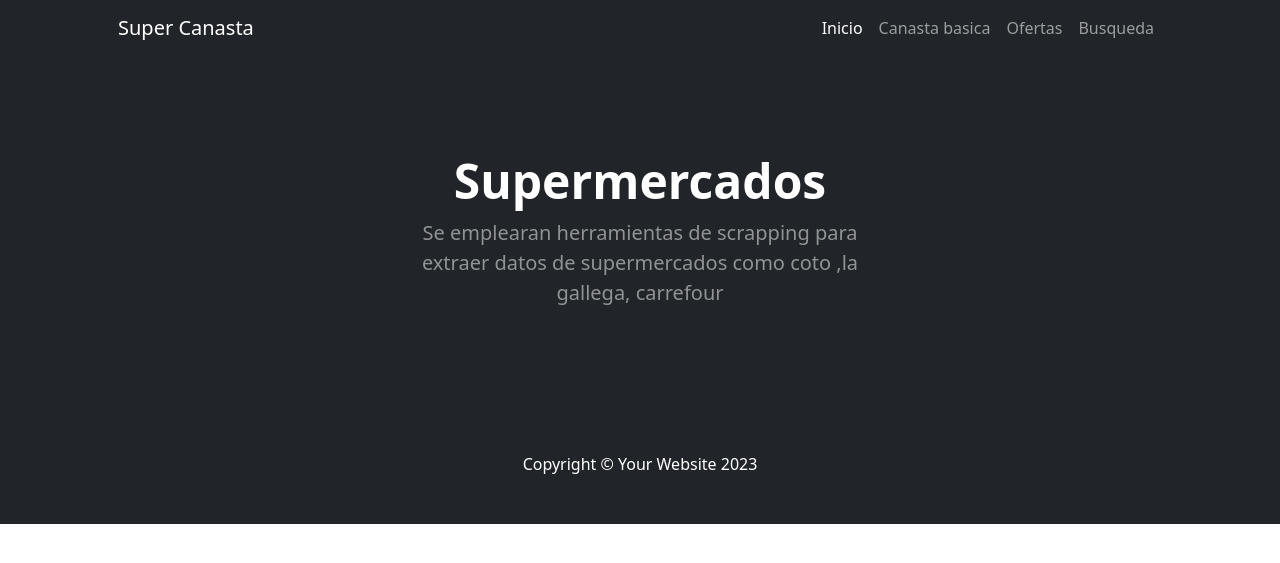
After one commit to JuliStriglio/Soporte, a Django app: page /supermercados/ in a window 1280 px wide. The commit adds this page. Shown: the top 563 px of the page. Run offline with Django 5.2, Linux system fonts and the light colour scheme; some libraries are stand-ins or nearby versions.

Commit message:
supermercados

```diff
--- a/superCanasta/superCanasta/templates/compartidos/base.html
+++ b/superCanasta/superCanasta/templates/compartidos/base.html
@@ -31,7 +31,7 @@
                 <div class="collapse navbar-collapse" id="navbarSupportedContent">
                     <ul class="navbar-nav ms-auto mb-2 mb-lg-0">
                         <li class="nav-item"><a class="nav-link active" aria-current="page" href="#!">Inicio</a></li>
-                        <li class="nav-item"><a class="nav-link" href="#!">Canasta basica</a></li>
+                        <li class="nav-item"><a class="nav-link" href={% url "supermercados" %}>Canasta basica</a></li>
                         <li class="nav-item"><a class="nav-link" href="#!">Ofertas</a></li>
                         <li class="nav-item"><a class="nav-link" href="#!">Busqueda</a></li>
                     </ul>
--- /dev/null
+++ b/superCanasta/superCanasta/templates/pagina/supermercados.html
@@ -0,0 +1,20 @@
+{% extends "compartidos/base.html" %}
+
+{% block head %}
+<title>Supermercados</title>
+{% endblock head %}
+
+{% block header %}
+<header class="bg-dark py-5">
+    <div class="container px-5">
+        <div class="row gx-5 justify-content-center">
+            <div class="col-lg-6">
+                <div class="text-center my-5">
+                    <h1 class="display-5 fw-bolder text-white mb-2">Supermercados</h1>
+                    <p class="lead text-white-50 mb-4">Se emplearan herramientas de scrapping para extraer datos de supermercados como coto ,la gallega, carrefour </p>
+                </div>
+            </div>
+        </div>
+    </div>
+</header>
+{% endblock header %}
--- a/superCanasta/superCanasta/urls.py
+++ b/superCanasta/superCanasta/urls.py
@@ -16,9 +16,10 @@ Including another URLconf
 """
 from django.contrib import admin
 from django.urls import path
-from superCanasta.views import inicio
+from superCanasta.views import inicio, supermercados
 
 urlpatterns = [
     path('admin/', admin.site.urls),
-    path('',inicio , name='inicio' )
+    path('',inicio , name='inicio' ),
+    path('supermercados/', supermercados, name='supermercados')
 ]
--- a/superCanasta/superCanasta/views.py
+++ b/superCanasta/superCanasta/views.py
@@ -2,3 +2,6 @@ from django.shortcuts import render
 
 def inicio (request) :
     return render(request , r'pagina\inicio.html' )
+
+def supermercados(request) :
+    return render(request, r'pagina\supermercados.html')
```
